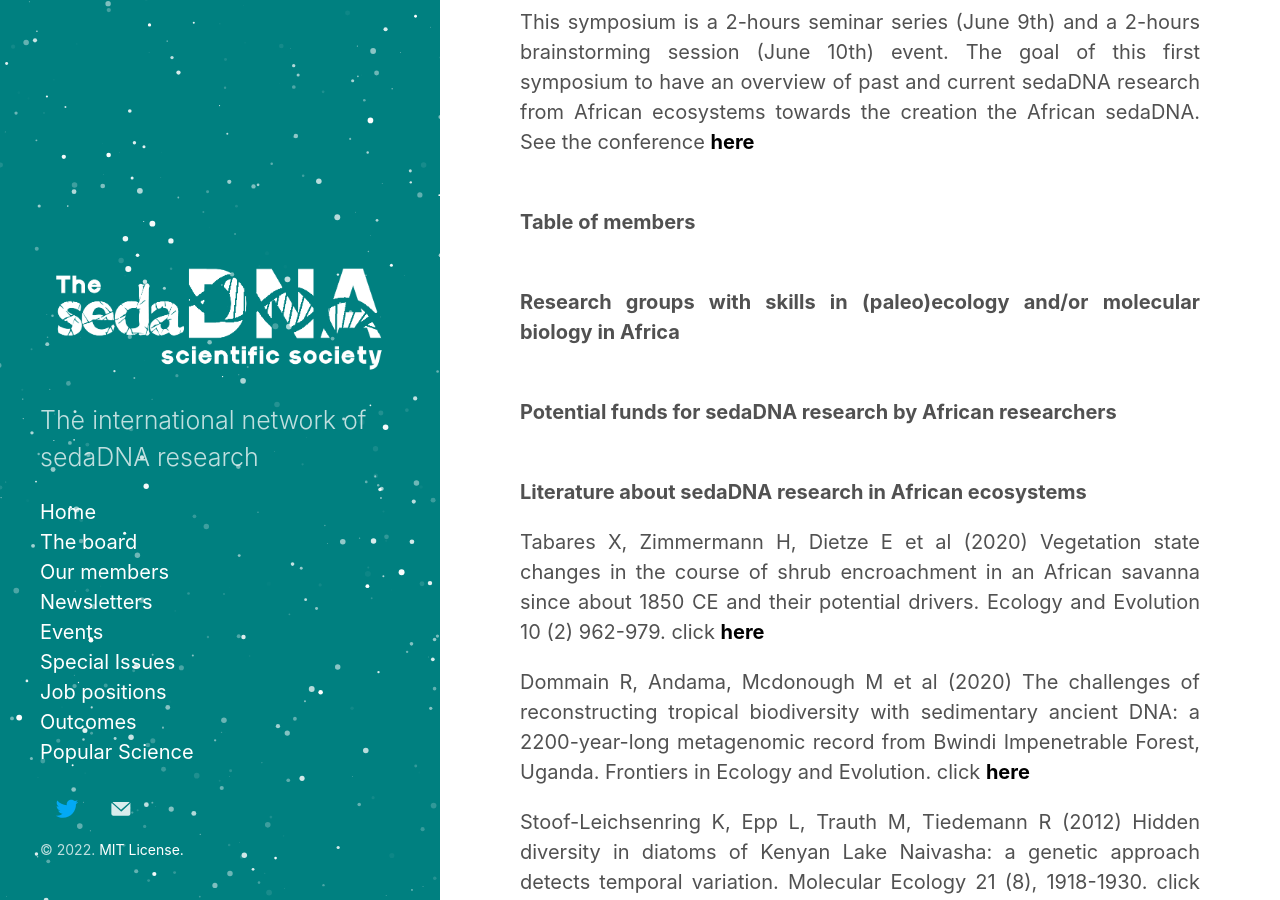
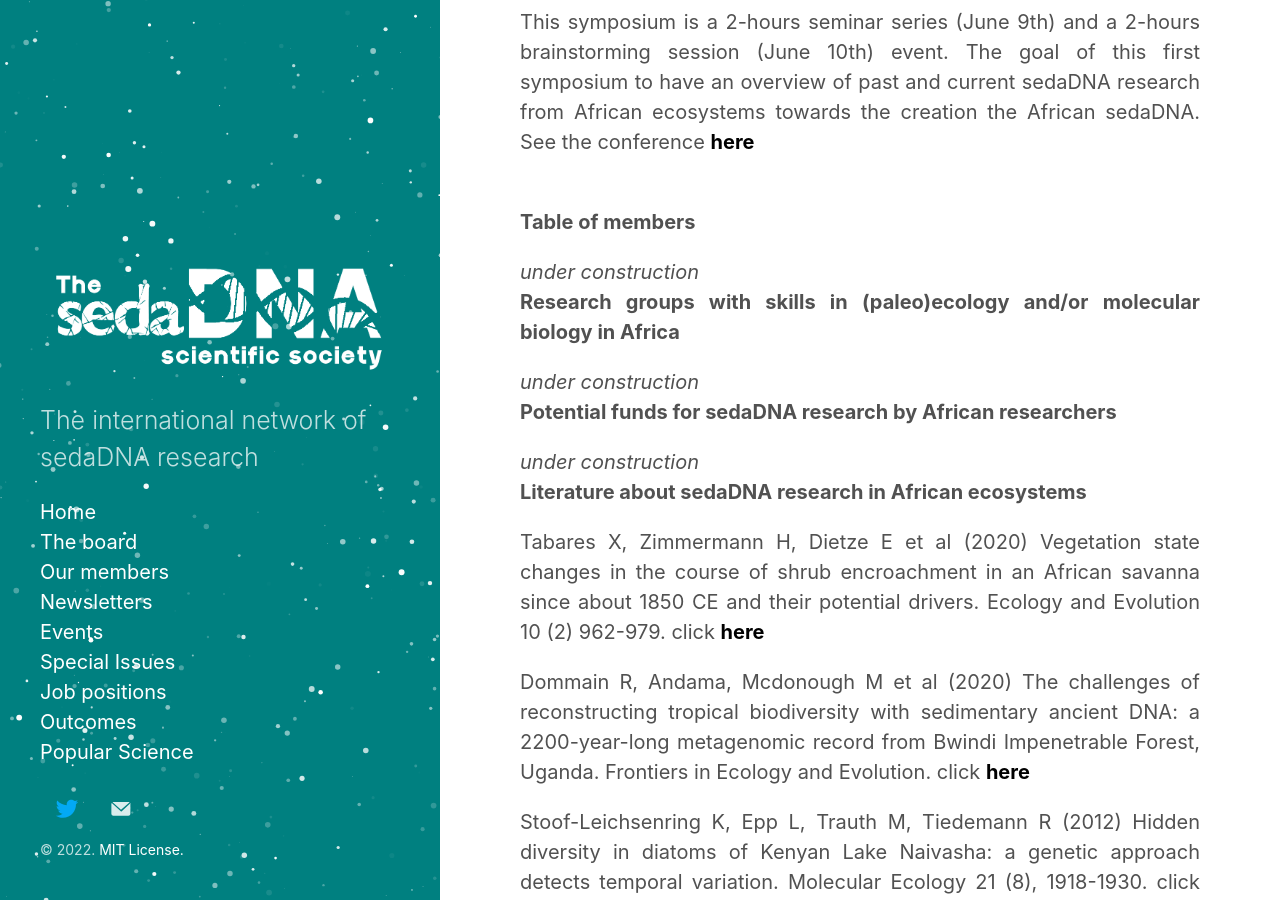
Before and after one commit to sedadna/sedadna.github.io, a Jekyll site: the page built from category/african-wg.md, in a window 1280 px wide and 900 px high, scrolled down 1177 px. Built offline with Jekyll 4.4.1, drawn with Linux system fonts in a browser that asks for light colours.

Commit message:
Update african-wg.md

```diff
--- a/category/african-wg.md
+++ b/category/african-wg.md
@@ -71,10 +71,13 @@ title: African sedaDNA working group
 
 <br>
 <p><b>Table of members</b></p>
+<i> under construction </i>
 <br>
 <p><b>Research groups with skills in (paleo)ecology and/or molecular biology in Africa</b></p>
+<i> under construction </i>
 <br>
 <p><b>Potential funds for sedaDNA research by African researchers</b></p>
+<i> under construction </i>
 <br>
 
 <p><b>Literature about sedaDNA research in African ecosystems</b></p>
```
